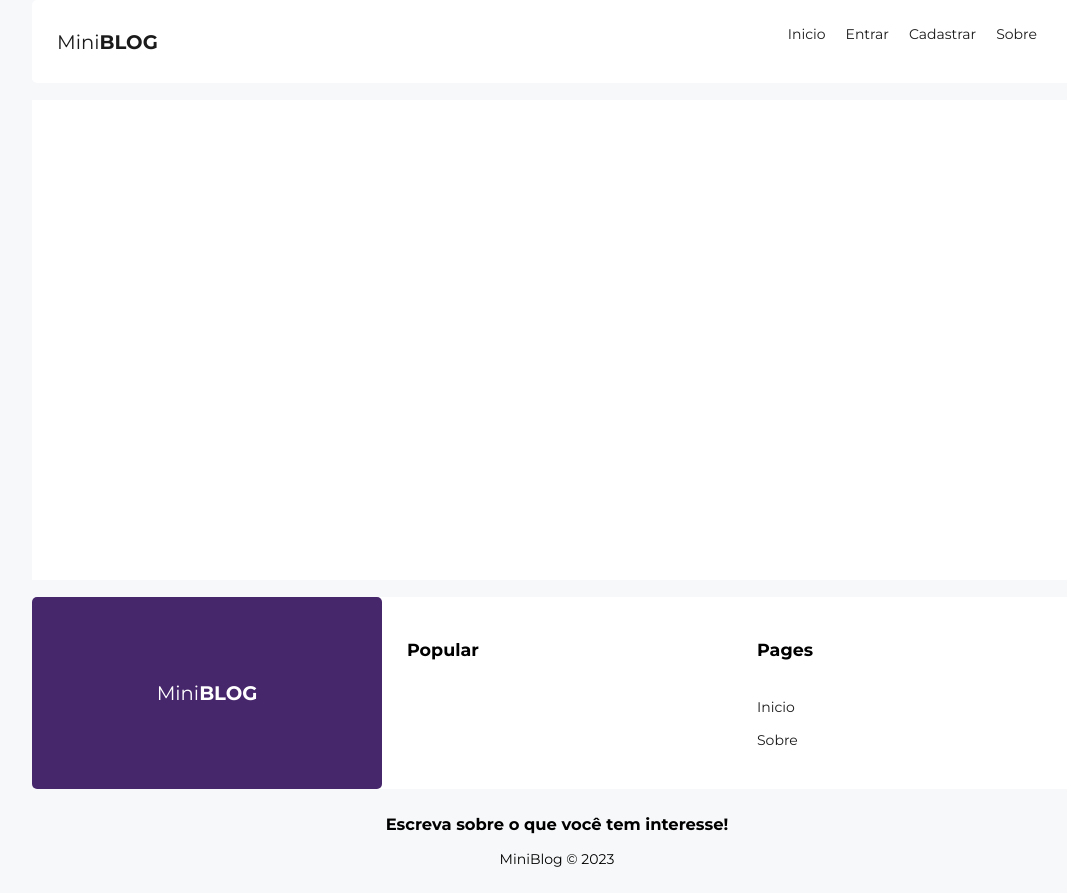
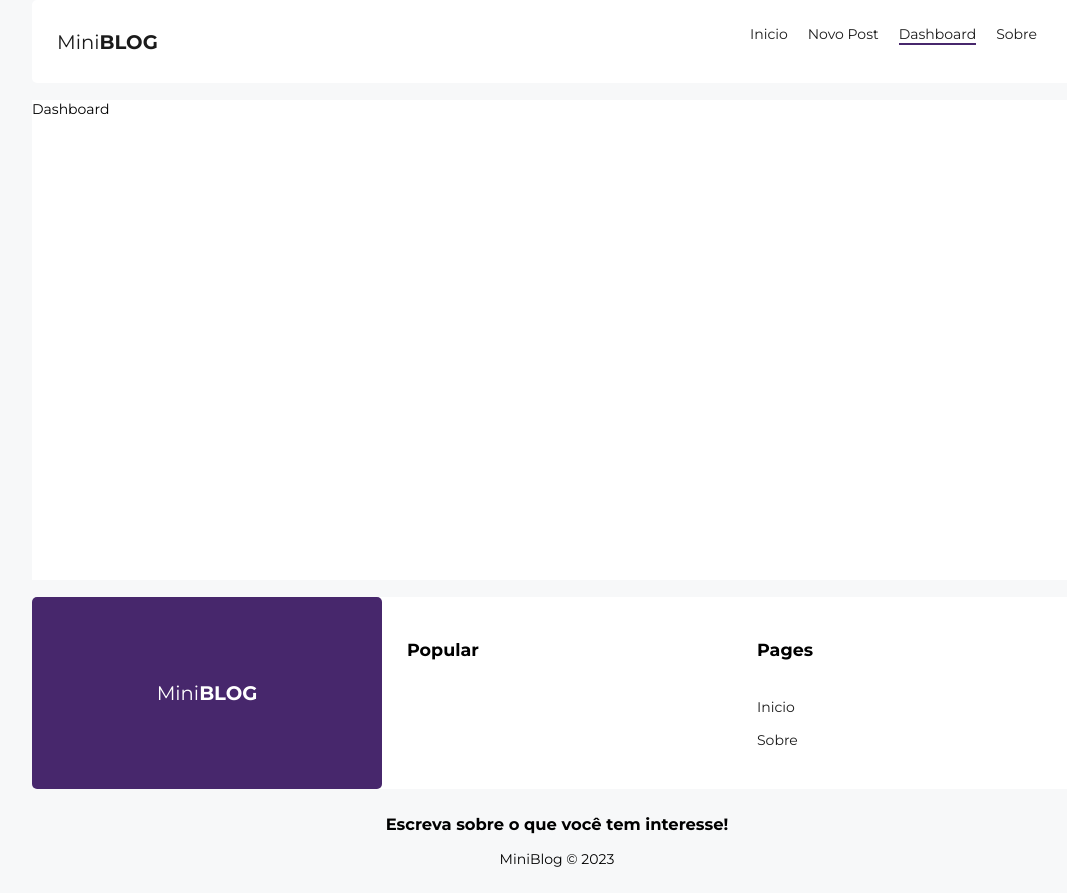
Before and after one commit to gabrielcoutinh0/miniblog, a React (Vite) app: page /dashboard in a window 1280 px wide. Shown: the whole page, without its empty margins (83-1150 px from the left). Built offline with nearby package versions, Linux system fonts and the light colour scheme; no server answers; sample sign-in values are in the browser's storage.

Commit message:
page authentication

```diff
--- a/src/App.tsx
+++ b/src/App.tsx
@@ -1,16 +1,37 @@
-import React from "react";
-import { BrowserRouter, Routes, Route } from "react-router-dom";
+//CSS
 import "./App.css";
+
+import { useState, useEffect } from "react";
+import { BrowserRouter, Routes, Route, Navigate } from "react-router-dom";
+import { AuthProvider } from "./context/AuthContext";
+import { onAuthStateChanged } from "firebase/auth";
+import { useAuthentication } from "./hooks/useAuthentication";
+
+//PAGES
 import Footer from "./components/Footer/Footer";
 import Navbar from "./components/Navbar/Navbar";
 import About from "./pages/About/About";
 import Home from "./pages/Home/Home";
 import Login from "./pages/Login/Login";
 import Register from "./pages/Register/Register";
+import CreatePost from "./pages/CreatePost/CreatePost";
+import Dashboard from "./pages/Dashboard/Dashboard";
 
 function App() {
+  const [user, setUser] = useState<undefined | string | any>(undefined);
+  const { auth } = useAuthentication();
+
+  const loadingUser = user === undefined;
+
+  useEffect(() => {
+    onAuthStateChanged(auth, (user) => setUser(user));
+  }, [auth]);
+
+  if (loadingUser) return <p>Carregando...</p>;
+
   return (
     <div className="App">
+      <AuthProvider value={{ user }}>
         <BrowserRouter>
           <header>
             <Navbar />
@@ -19,12 +40,27 @@ function App() {
             <Routes>
               <Route path="/" element={<Home />} />
               <Route path="/about" element={<About />} />
-            <Route path="/login" element={<Login />} />
-            <Route path="/register" element={<Register />} />
+              <Route
+                path="/login"
+                element={!user ? <Login /> : <Navigate to="/" />}
+              />
+              <Route
+                path="/register"
+                element={!user ? <Register /> : <Navigate to="/" />}
+              />
+              <Route
+                path="/posts/create"
+                element={user ? <CreatePost /> : <Navigate to="/login" />}
+              />
+              <Route
+                path="/dashboard"
+                element={user ? <Dashboard /> : <Navigate to="/login" />}
+              />
             </Routes>
           </div>
           <Footer />
         </BrowserRouter>
+      </AuthProvider>
     </div>
   );
 }
--- a/src/components/Navbar/Navbar.tsx
+++ b/src/components/Navbar/Navbar.tsx
@@ -1,7 +1,11 @@
 import styles from "./Navbar.module.css";
 import { NavLink } from "react-router-dom";
+import { useAuthentication } from "../../hooks/useAuthentication";
+import { useAuthValue } from "../../context/AuthContext";
 
 export default function Navbar() {
+  const { user } = useAuthValue();
+
   return (
     <nav className={styles.navbar}>
       <NavLink to="/">
@@ -18,6 +22,8 @@ export default function Navbar() {
             Inicio
           </NavLink>
         </li>
+        {!user && (
+          <>
             <li>
               <NavLink
                 to="/login"
@@ -34,6 +40,28 @@ export default function Navbar() {
                 Cadastrar
               </NavLink>
             </li>
+          </>
+        )}
+        {user && (
+          <>
+            <li>
+              <NavLink
+                to="/posts/create"
+                className={({ isActive }) => (isActive ? styles.active : "")}
+              >
+                Novo Post
+              </NavLink>
+            </li>
+            <li>
+              <NavLink
+                to="/dashboard"
+                className={({ isActive }) => (isActive ? styles.active : "")}
+              >
+                Dashboard
+              </NavLink>
+            </li>
+          </>
+        )}
         <li>
           <NavLink
             to="/about"
--- /dev/null
+++ b/src/context/AuthContext.tsx
@@ -0,0 +1,16 @@
+import { useContext, createContext } from "react";
+
+const AuthContext = createContext("");
+
+interface providerProps {
+  children: JSX.Element;
+  value: any;
+}
+
+export function AuthProvider({ children, value }: providerProps) {
+  return <AuthContext.Provider value={value}>{children}</AuthContext.Provider>;
+}
+
+export function useAuthValue() {
+  return useContext(AuthContext);
+}
--- /dev/null
+++ b/src/pages/CreatePost/CreatePost.tsx
@@ -0,0 +1,5 @@
+import styles from "./CreatePost.module.css";
+
+export default function CreatePost() {
+  return <div>CreatePost</div>;
+}
--- /dev/null
+++ b/src/pages/Dashboard/Dashboard.tsx
@@ -0,0 +1,5 @@
+import styles from "./Dashboard.module.css";
+
+export default function Dashboard() {
+  return <div>Dashboard</div>;
+}
```
Also changed, not shown: src/pages/CreatePost/CreatePost.module.css (added), src/pages/Dashboard/Dashboard.module.css (added). Lines whose indentation alone changed are shown as unchanged.
